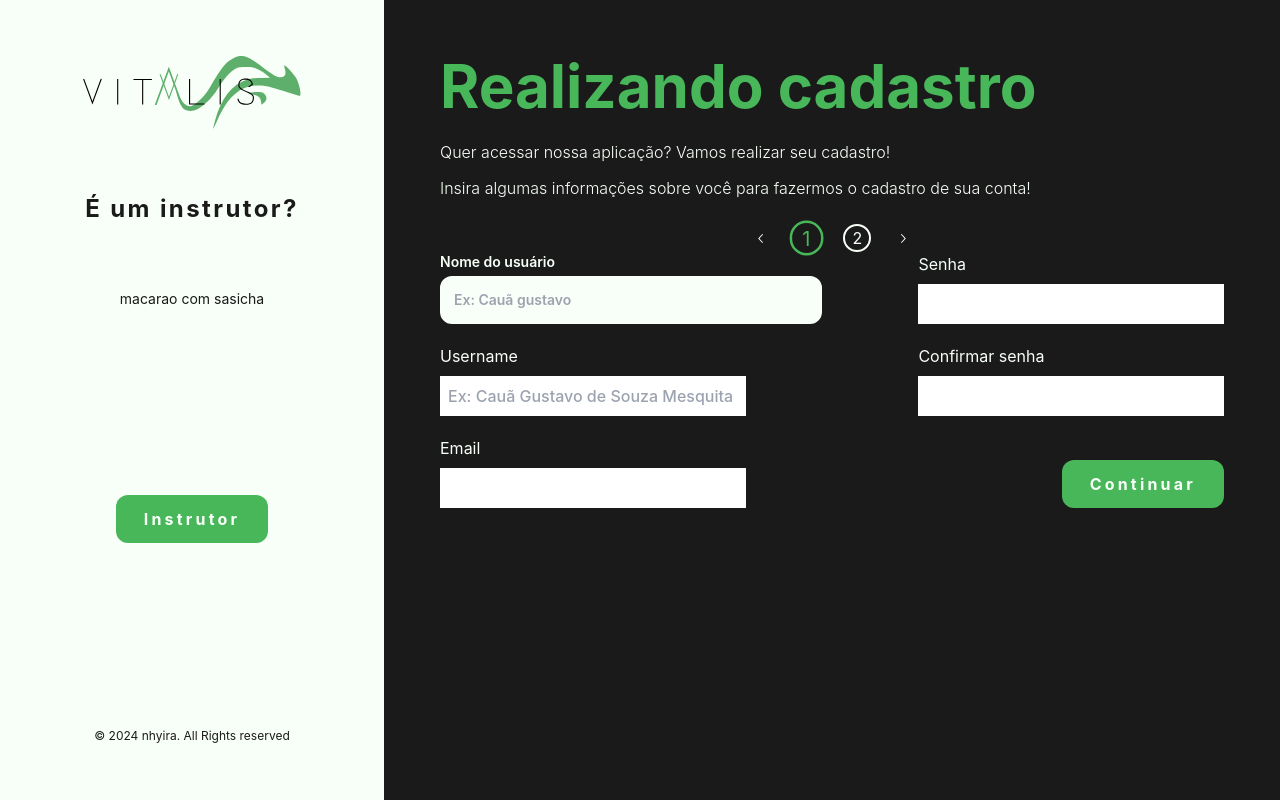
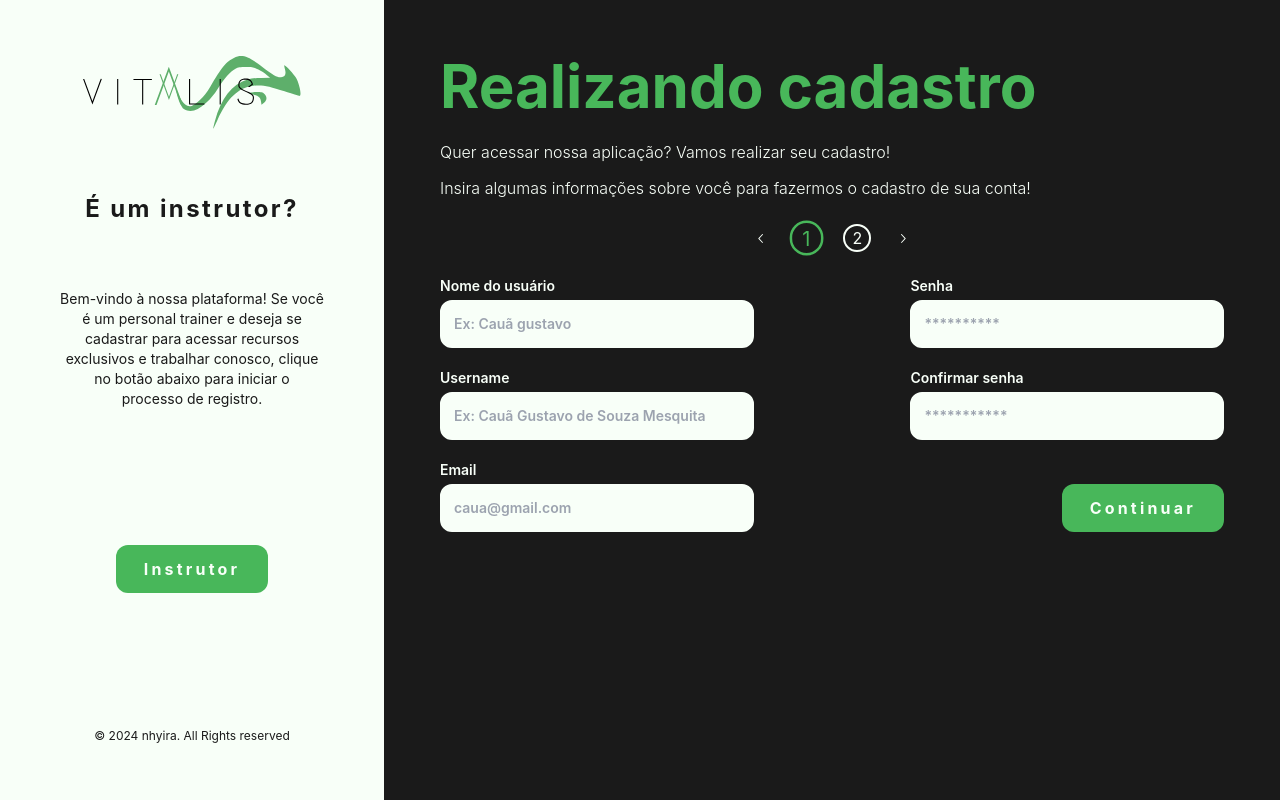
Before and after one commit to nhyira-group5/sistema-vitalis, a React (Vite) app: page / in a window 1280 px wide. Built offline with nearby package versions, Linux system fonts and the light colour scheme; what webfontloader would draw is missing.

Commit message:
feat - tela de cadastro de usuario

```diff
--- a/package.json
+++ b/package.json
@@ -10,10 +10,12 @@
     "preview": "vite preview"
   },
   "dependencies": {
+    "@radix-ui/react-dropdown-menu": "^2.0.6",
     "@radix-ui/react-form": "^0.0.3",
     "@radix-ui/react-icons": "^1.3.0",
     "@radix-ui/react-label": "^2.0.2",
     "@radix-ui/react-tabs": "^1.0.4",
+    "@react-input/mask": "^1.1.1",
     "localforage": "^1.10.0",
     "match-sorter": "^6.3.4",
     "node-sass": "^9.0.0",
--- a/src/components/Input/input.jsx
+++ b/src/components/Input/input.jsx
@@ -1,22 +1,23 @@
 import * as Label from "@radix-ui/react-label";
 
-export function Input({isColum, inputStyle, labelContent, labelStyle, placeholder, onChangeFunction, value, id, inputType,  nome}) {
+export function Input({isColum, inputStyle, labelContent, labelStyle, placeholder, onChangeFunction, value, id, inputType, nome, ref}) {
   return (
 
       <Label.Root
-        className={`${labelStyle ? labelStyle : 'text-sm font-sm font-semibold focus-within:text-primary-green300 flex '} ${isColum ? 'flex-col gap-1' : 'flex-row '}`}
+        className={`${labelStyle ? labelStyle : 'text-sm font-sm font-semibold focus-within:text-primary-green300 flex '} ${isColum ? 'flex-col gap-1' : 'flex-row items-center gap-2'}`}
         htmlFor={id}
       >
         {labelContent}
 
         <input
-        className={`${inputStyle ? inputStyle : 'peer w-full px-3 font-inter  py-3 bg-white border-white border-2 rounded-xl outline-none focus:ring focus:ring-primary-green300 text-black500'}`}
+        className={`${inputStyle ? inputStyle : 'peer w-full font-inter  p-3 bg-white border-white border-2 rounded-xl outline-none focus:ring focus:ring-primary-green300 text-black500 invalid:ring-red-500'}`}
         placeholder={placeholder}
         onChange={onChangeFunction}
         value={value}
         id={id}
         name={nome}
         type={inputType}
+        ref={ref}
       />
 
       </Label.Root>
--- a/src/main.jsx
+++ b/src/main.jsx
@@ -3,7 +3,6 @@ import ReactDOM from 'react-dom/client'
 import WebFont from 'webfontloader';
 
 import "./index.css"
-import { LoginPage } from './pages/Login/loginPage';
 
 
 
--- a/src/pages/Cadastro/cadastroPage.jsx
+++ b/src/pages/Cadastro/cadastroPage.jsx
@@ -12,7 +12,7 @@ return(
 <>
     <div className="grid grid-cols-[0.30fr_0.70fr] grid-rows-1 bg-black500 w-screen h-screen">
         <LoginRegisterCard tittle={`${userType ? 'É um instrutor?' : 'É um aluno?'}`}
-                           contentText={`${userType ? 'macarao com sasicha' : 'socoro jesus'}`}
+                           contentText={`${userType ? 'Bem-vindo à nossa plataforma! Se você é um personal trainer e deseja se cadastrar para acessar recursos exclusivos e trabalhar conosco, clique no botão abaixo para iniciar o processo de registro.' : 'Bem-vindo à nossa plataforma! Se você está pronto para dar o primeiro passo em direção a uma vida mais saudável e ativa, você está no lugar certo. Clique no botão abaixo para iniciar sua jornada fitness conosco.'}`}
                            userType = {userType}
                            Button={<Button onClick={()=>setUserType(!userType)}
                            style={`text-md px-7 py-3 rounded-xl tracking-[0.2rem] text-white font-bold ${userType ? 'bg-primary-green300' : 'bg-alt-purple300'}`}
--- a/src/pages/Cadastro/sections/alunoFormCadastro/AlunoFormCadastro.jsx
+++ b/src/pages/Cadastro/sections/alunoFormCadastro/AlunoFormCadastro.jsx
@@ -1,26 +1,26 @@
 import {useState } from 'react';
-import { ChevronLeftIcon, ChevronRightIcon} from '@radix-ui/react-icons'
+import { ChevronLeftIcon, ChevronRightIcon, ChevronDownIcon} from '@radix-ui/react-icons'
 import * as Tabs from '@radix-ui/react-tabs';
 import * as Label from '@radix-ui/react-label';
 import Button from "@components/Button/button.jsx"
 import { Input } from '@components/Input/input';
-
-
-
+import * as DropdownMenu from '@radix-ui/react-dropdown-menu';
+import { InputMask } from '@react-input/mask';
 
 
 
 export function AlunoFormCadastro() {
+
+
     const [formData, setFormData] = useState({
         nome: '',
         username: '',
         email: '',
-        emailSecundario:'',
+        emailSecundario: '',
         senha: '',
         confSenha: '',
-
         dtNasc: '',
-        genero: '',
+        sexo: '',
         altura: '',
         peso: '',
     })
@@ -31,6 +31,7 @@ export function AlunoFormCadastro() {
 }
 
 const handleChange = (event) =>{
+
     const{name, value} = event.target;
     setFormData(prevState =>({
         ...prevState,
@@ -41,7 +42,7 @@ const handleChange = (event) =>{
 
     return(
     <>
-        <Tabs.Root className="w-full flex flex-col  h-3/5 items-center"   defaultValue="tab1">
+        <Tabs.Root className="w-full flex flex-col gap-6 h-3/5 items-center"   defaultValue="tab1">
           <Tabs.List className="flex gap-6 items-center"   aria-label="tabs">
                   <ChevronLeftIcon />
                     <Tabs.Trigger className="border-2 px-2 rounded-full text-center data-[state=active]:text-primary-green300 data-[state=active]:border-primary-green300 data-[state=active]:scale-125" value="tab1">1</Tabs.Trigger>
@@ -49,9 +50,8 @@ const handleChange = (event) =>{
                   <ChevronRightIcon />
             </Tabs.List>
 
-                <Tabs.Content className="w-full flex flex-col justify-between gap-3 h-full data-[state=inactive]:hidden " value="tab1">
-                        <form className="w-full grid grid-cols-2 gap-5">
-
+                <Tabs.Content className="w-full flex flex-col justify-between gap-3 h-full data-[state=inactive]:hidden" value="tab1">
+                        <form className="w-full grid grid-cols-2 gap-x-[20%] gap-5">
                             <Input isColum={true}
                                    labelContent={"Nome do usuário"}
                                    placeholder={"Ex: Cauã gustavo"}
@@ -59,64 +59,53 @@ const handleChange = (event) =>{
                                    value={formData.nome}
                                    nome={"nome"}
                                    id={"data-nomeUsuaruo"}
-                                   type={"text"}
+                                   inputType={"text"}
                                    isRequired={true}
                                    />
 
+                            <Input isColum={true}
+                                   labelContent={"Senha"}
+                                   placeholder={"**********"}
+                                   onChangeFunction={handleChange}
+                                   value={formData.senha}
+                                   nome={"senha"}
+                                   id={"data-senha"}
+                                   inputType={"password"}
+                                   isRequired={true}
+                                   />
 
-                            <fieldset className="flex flex-col w-4/5 gap-2 place-self-end">
-                                <Label.Root htmlFor="data-senha">
-                                    Senha
-                                </Label.Root>
-                                <input type="text"
-                                       className="text-black500 p-2 font-semibold placeholder:font-medium"
-                                       id="data-senha"
-                                       name="senha"
-                                       value={formData.senha}
-                                       onChange={handleChange}
-                                       required/>
-                            </fieldset>
+                            <Input isColum={true}
+                                   labelContent={"Username"}
+                                   placeholder={"Ex: Cauã Gustavo de Souza Mesquita"}
+                                   onChangeFunction={handleChange}
+                                   value={formData.username}
+                                   nome={"username"}
+                                   id={"data-username"}
+                                   inputType={"text"}
+                                   isRequired={true}
+                                   />
 
-                            <fieldset className="flex flex-col w-4/5 gap-2">
-                                <Label.Root htmlFor="data-username">
-                                    Username
-                                </Label.Root>
-                                <input type="text"
-                                       className="text-black500 p-2 font-semibold placeholder:font-medium"
-                                       placeholder="Ex: Cauã Gustavo de Souza Mesquita"
-                                       id="data-username"
-                                       name="username"
-                                       value={formData.username}
-                                       onChange={handleChange}
-                                       required/>
-                            </fieldset>
+                            <Input isColum={true}
+                                   labelContent={"Confirmar senha"}
+                                   placeholder={"***********"}
+                                   onChangeFunction={handleChange}
+                                   value={formData.confSenha}
+                                   nome={"confSenha"}
+                                   id={"data-confSenha"}
+                                   inputType={"password"}
+                                   isRequired={true}
+                                   />
 
-                            <fieldset className="flex flex-col w-4/5 gap-2  place-self-end">
-                                <Label.Root htmlFor="data-confSenha">
-                                    Confirmar senha
-                                </Label.Root>
-                                <input type="text"
-                                       className="text-black500 p-2 font-semibold placeholder:font-medium"
-                                       id="data-confSenha"
-                                       name="confSenha"
-                                       value={formData.confSenha}
-                                       onChange={handleChange}
-                                       required/>
-                            </fieldset>
-
-                            <fieldset className="flex flex-col w-4/5 gap-2 ">
-                                <Label.Root htmlFor="data-email">
-                                    Email
-                                </Label.Root>
-                                <input type="text"
-                                        className="text-black500 p-2 font-semibold placeholder:font-medium"
-                                        id="data-email"
-                                        name="email"
-                                        value={formData.email}
-                                        onChange={handleChange}
-                                        required/>
-
-                            </fieldset>
+                            <Input isColum={true}
+                                   labelContent={"Email"}
+                                   placeholder={"caua@gmail.com"}
+                                   onChangeFunction={handleChange}
+                                   value={formData.email}
+                                   nome={"email"}
+                                   id={"data-email"}
+                                   inputType={"email"}
+                                   isRequired={true}
+                                   />
 
                             <fieldset className="place-self-end">
                                 <Tabs.List className="flex gap-6 items-center"   aria-label="tabs">
@@ -132,16 +121,75 @@ const handleChange = (event) =>{
 
 
                 <Tabs.Content className="w-full flex flex-col justify-between gap-3 h-full data-[state=inactive]:hidden " value="tab2">
-                        <form className="w-full grid grid-cols-2 gap-5">
-                               <Input/>
-                            <fieldset className="place-self-end">
-                                <Tabs.List className="flex gap-6 items-center"   aria-label="tabs">
-                                        <Tabs.Trigger value="tab2">
+                        <form className="w-full grid grid-cols-2 gap-x-[20%] gap-5" onSubmit={handleSubmit}>
+                            <DropdownMenu.Root>
+                                <DropdownMenu.Trigger asChild>
+
+                                <Label.Root
+                                    className={`text-sm font-sm font-semibold flex flex-col gap-1 relative`}
+                                >
+                                    Sexo
+                                    <button className={`w-full bg-white rounded-xl text-black500 flex  items-center px-6  ${formData.sexo ? 'py-[0.85rem]' : 'py-6' }`} > {formData.sexo} <ChevronDownIcon className='absolute right-5'/> </button>
+                                    </Label.Root>
+
+                                </DropdownMenu.Trigger>
+
+                                <DropdownMenu.Portal>
+                                    <DropdownMenu.Content data-side="left" className="min-w-80 bg-white rounded-md p-[5px] shadow-[0px_10px_38px_-10px_rgba(22,_23,_24,_0.35),_0px_10px_20px_-15px_rgba(22,_23,_24,_0.2)] will-change-[opacity,transform] data-[side=top]:animate-slideDownAndFade data-[side=right]:animate-slideLeftAndFade data-[side=bottom]:animate-slideUpAndFade data-[side=left]:animate-slideRightAndFade" sideOffset={5}>
+
+                                        <DropdownMenu.Item  className=" text-sm  text-violet11 rounded-[3px] flex items-center h-[25px] px-[5px] relative pl-[25px] select-none outline-none data-[disabled]:text-mauve8 data-[disabled]:pointer-events-none data-[highlighted]:bg-violet9 data-[highlighted]:text-violet1">
+                                            <div className='w-full' onClick={() => handleChange({target: {name: 'sexo', value: 'Masculino'}})}>Masculino</div>
+                                        </DropdownMenu.Item>
+
+                                        <DropdownMenu.Item  className=" text-sm  text-violet11 rounded-[3px] flex items-center h-[25px] px-[5px] relative pl-[25px] select-none outline-none data-[disabled]:text-mauve8 data-[disabled]:pointer-events-none data-[highlighted]:bg-violet9 data-[highlighted]:text-violet1">
+                                            <div className='w-full' onClick={() => handleChange({target: {name: 'sexo', value: 'Feminino'}})}>Feminino</div>
+                                        </DropdownMenu.Item>
+
+                                    </DropdownMenu.Content>
+                                </DropdownMenu.Portal>
+                            </DropdownMenu.Root>
+
+                            <Label.Root
+                                    className={`text-sm font-sm font-semibold flex flex-col gap-1 relative`}
+                                >
+                                    Altura
+                                    <InputMask value={formData.altura} name='altura' onChange={handleChange} placeholder='1.80' className=' h-0 w-full px-3 py-[1.3rem] font-inter bg-white border-white border-2 rounded-xl outline-none focus:ring focus:ring-primary-green300 text-black500 invalid:ring-red-500 ' mask="_.__" replacement={{ _: /\d/ }} />
+                            </Label.Root>
+
+                            <Input isColum={true}
+                                   labelContent={"Peso"}
+                                   placeholder={"67,5"}
+                                   onChangeFunction={handleChange}
+                                   value={formData.peso}
+                                   nome={"peso"}
+                                   id={"data-peso"}
+                                   inputType={"number"}
+                                   isRequired={true}
+                                   />
+
+                            <Input isColum={true}
+                                   labelContent={"Data de nascimento"}
+                                   placeholder={"25/01/2004"}
+                                   onChangeFunction={handleChange}
+                                   value={formData.dtNasc}
+                                   nome={"dtNasc"}
+                                   id={"data-dtNasc"}
+                                   inputType={"date"}
+                                   isRequired={true}
+                                   />
+
+                            <div>
+                                {/* segredinho rs */}
+                            </div>
+
+                            <fieldset className="flex justify-end gap-6 items-center mt-5">
+
                                         <Button content={"Continuar"}
-                                                        style={`text-md px-7 py-3 rounded-xl tracking-[0.2rem] text-white font-bold bg-primary-green300`} />
+                                                style={`mt-[0.18rem] text-md px-7 py-3 rounded-xl tracking-[0.2rem] text-white font-bold bg-primary-green300`}
+                                                type={"submit"}/>
 
-                                        </Tabs.Trigger>
-                                </Tabs.List>
+
+
                             </fieldset>
                         </form>
                 </Tabs.Content>
```
Also changed, not shown: 1 other file (tests, documents, lock files or other folders).
